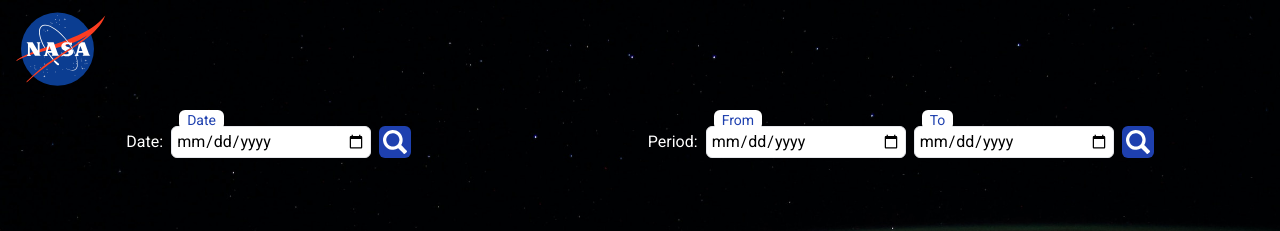
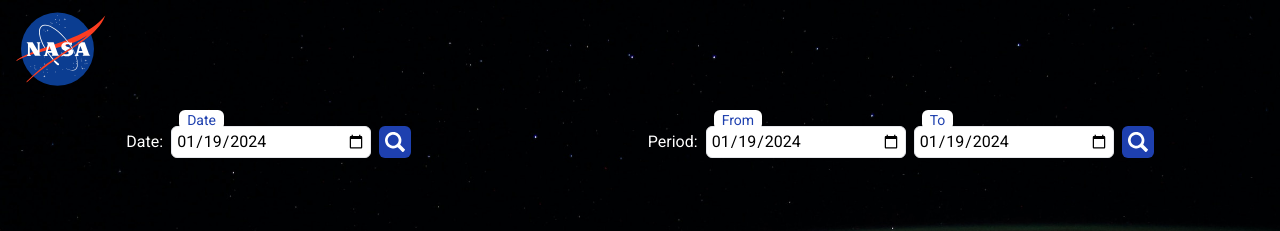
Before and after one commit to VladTarnovskiy/Astronomy, a Next.js app in the folder astronomy/: page / in a window 1280 px wide. Shown: the top 231 px of the page. Built offline with nearby package versions, Linux system fonts and the light colour scheme.

Commit message:
feat: refactor filter components

```diff
--- a/astronomy/app/components/Filters/Filters.tsx
+++ b/astronomy/app/components/Filters/Filters.tsx
@@ -1,31 +1,30 @@
 "use client";
-import { FC, useState } from "react";
+import { ChangeEvent, FC, useState } from "react";
 import Image from "next/image";
 import SearchImg from "@assets/search.svg";
-import { IDatePeriod, usePictures } from "../../../store/store";
+import { usePictures } from "../../../store/store";
 import { shallow } from "zustand/shallow";
 import { getCurrentDate } from "@/utils/getDate";
+import { PeriodFilters } from "../PerodFilters/PeriodFilters";
+import moment from "moment";
 
 export const Filters: FC = () => {
   const [isPictureDateError, setIsPictureDateError] = useState(false);
-  const [isPeriodDateError, setIsPeriodDateError] = useState(false);
-  const [setDate, setDatePeriod, getPhoto, getPeriodPhotos] = usePictures(
-    (state) => [
-      state.setDate,
-      state.setDatePeriod,
-      state.getPhoto,
-      state.getPeriodPhotos,
-    ],
+  const [currentDate, setCurrentDate] = useState<string>(
+    moment().format("YYYY-MM-DD")
+  );
+  const [setDate, getPhoto] = usePictures(
+    (state) => [state.setDate, state.getPhoto],
     shallow
   );
-  const [currentDate, setCurrentDate] = useState<string | undefined>(undefined);
-  const [currentFromDate, setCurrentFromDate] = useState<string | undefined>(
-    undefined
-  );
-  const [currentToDate, setCurrentToDate] = useState<string | undefined>(
-    undefined
-  );
-  const pastDate = new Date("16/07/1995");
+
+  const pastDate = new Date("07/16/1995");
+  const errorMessage = `Date must be between 07/16/1995 and ${getCurrentDate()}`;
+
+  const onChangeDate = (date: ChangeEvent<HTMLInputElement>) => {
+    const newDate = moment(date.target.value).format("YYYY-MM-DD");
+    setCurrentDate(newDate);
+  };
 
   const getPhotoByClick = () => {
     if (currentDate !== undefined) {
@@ -37,34 +36,9 @@ export const Filters: FC = () => {
         setDate(currentDate);
         getPhoto();
         setIsPictureDateError(false);
-        setIsPeriodDateError(false);
       }
     } else {
       setIsPictureDateError(true);
-    }
-  };
-
-  const getPeriodPhotosByClick = () => {
-    if (currentFromDate !== undefined && currentToDate !== undefined) {
-      const nowDate = new Date(Date.now());
-      const chosenFromDate = new Date(currentFromDate);
-      const chosenToDate = new Date(currentToDate);
-      if (
-        chosenFromDate >= nowDate ||
-        chosenFromDate <= pastDate ||
-        chosenToDate >= nowDate ||
-        chosenToDate <= pastDate ||
-        chosenToDate < chosenFromDate
-      ) {
-        setIsPeriodDateError(true);
-      } else {
-        setDatePeriod(currentFromDate, currentToDate);
-        getPeriodPhotos();
-        setIsPeriodDateError(false);
-        setIsPictureDateError(false);
-      }
-    } else {
-      setIsPeriodDateError(true);
     }
   };
 
@@ -85,13 +59,12 @@ export const Filters: FC = () => {
             id="date"
             placeholder="date"
             value={currentDate}
-            onChange={(el) => {
-              setCurrentDate(el.target.value);
-            }}
+            min="1995-16-07"
+            onChange={onChangeDate}
           />
           {isPictureDateError && (
             <div className="absolute left-0 -bottom-10 w-[200px] text-sm text-red-500">
-              Date must be between 16/07/1995 and {getCurrentDate()}
+              {errorMessage}
             </div>
           )}
         </div>
@@ -99,59 +72,10 @@ export const Filters: FC = () => {
           onClick={getPhotoByClick}
           className="h-8 w-8 rounded-md hover:cursor-pointer bg-blue-800 flex justify-center items-center hover:scale-[1.03] hover:opacity-80"
         >
-          <Image src={SearchImg} alt="search" height={24} width={24} />
+          <Image src={SearchImg} alt="search" height={20} width={20} />
         </button>
       </div>
-      <div className="flex p-2 justify-center items-center relative">
-        <h2 className="mr-2">Period:</h2>
-        <div className="relative flex flex-col justify-start min-w-[200px] mr-2">
-          <label
-            htmlFor="from"
-            className="text-sm absolute left-2 -top-4 text-blue-800 bg-white rounded-md px-2"
-          >
-            From
-          </label>
-          <input
-            className="rounded-md h-8 border-[1px] border-color-white text-black outline-none focus:border-blue-800 p-1"
-            type="date"
-            id="from"
-            placeholder="from"
-            value={currentFromDate}
-            onChange={(el) => {
-              setCurrentFromDate(el.target.value);
-            }}
-          />
-        </div>
-        <div className="relative flex flex-col justify-start min-w-[200px] mr-2">
-          <label
-            htmlFor="to"
-            className="text-sm absolute left-2 -top-4 text-blue-800 bg-white rounded-md px-2"
-          >
-            To
-          </label>
-          <input
-            className="rounded-md h-8 border-[1px] border-color-white text-black outline-none focus:border-blue-800 p-1"
-            type="date"
-            id="to"
-            placeholder="to"
-            value={currentToDate}
-            onChange={(el) => {
-              setCurrentToDate(el.target.value);
-            }}
-          />
-        </div>
-        <button
-          onClick={getPeriodPhotosByClick}
-          className="h-8 w-8 rounded-md hover:cursor-pointer bg-blue-800 flex justify-center items-center hover:scale-[1.03] hover:opacity-80"
-        >
-          <Image src={SearchImg} alt="search" height={24} width={24} />
-        </button>
-        {isPeriodDateError && (
-          <div className="absolute left-16 -bottom-4 text-sm text-red-500">
-            Date must be between 16/07/1995 and {getCurrentDate()}
-          </div>
-        )}
-      </div>
+      <PeriodFilters />
     </div>
   );
 };
--- /dev/null
+++ b/astronomy/app/components/Loader/Loader.tsx
@@ -0,0 +1,13 @@
+import { FC } from "react";
+import "./loader.css";
+
+export const Loader: FC = () => {
+  return (
+    <div className="lds-ring mt-[300px]">
+      <div></div>
+      <div></div>
+      <div></div>
+      <div></div>
+    </div>
+  );
+};
--- /dev/null
+++ b/astronomy/app/components/Loader/loader.css
@@ -0,0 +1,35 @@
+.lds-ring {
+  display: inline-block;
+  position: relative;
+  width: 80px;
+  height: 80px;
+}
+.lds-ring div {
+  box-sizing: border-box;
+  display: block;
+  position: absolute;
+  width: 64px;
+  height: 64px;
+  margin: 8px;
+  border: 8px solid #fff;
+  border-radius: 50%;
+  animation: lds-ring 1.2s cubic-bezier(0.5, 0, 0.5, 1) infinite;
+  border-color: #fff transparent transparent transparent;
+}
+.lds-ring div:nth-child(1) {
+  animation-delay: -0.45s;
+}
+.lds-ring div:nth-child(2) {
+  animation-delay: -0.3s;
+}
+.lds-ring div:nth-child(3) {
+  animation-delay: -0.15s;
+}
+@keyframes lds-ring {
+  0% {
+    transform: rotate(0deg);
+  }
+  100% {
+    transform: rotate(360deg);
+  }
+}
--- /dev/null
+++ b/astronomy/app/components/PerodFilters/PeriodFilters.tsx
@@ -0,0 +1,110 @@
+"use client";
+import { ChangeEvent, FC, useState } from "react";
+import Image from "next/image";
+import SearchImg from "@assets/search.svg";
+import { usePictures } from "../../../store/store";
+import { shallow } from "zustand/shallow";
+import { getCurrentDate } from "@/utils/getDate";
+import moment from "moment";
+
+export const PeriodFilters: FC = () => {
+  const [isPeriodDateError, setIsPeriodDateError] = useState(false);
+  const [currentFromDate, setCurrentFromDate] = useState<string>(
+    moment().format("YYYY-MM-DD")
+  );
+  const [currentToDate, setCurrentToDate] = useState<string>(
+    moment().format("YYYY-MM-DD")
+  );
+  const [setDatePeriod, getPeriodPhotos] = usePictures(
+    (state) => [state.setDatePeriod, state.getPeriodPhotos],
+    shallow
+  );
+  const pastDate = new Date("07/16/1995");
+  const errorMessage = `Date must be between 07/16/1995 and ${getCurrentDate()}`;
+
+  const getPeriodPhotosByClick = () => {
+    if (currentFromDate !== undefined && currentToDate !== undefined) {
+      const nowDate = new Date(Date.now());
+      const chosenFromDate = new Date(currentFromDate);
+      const chosenToDate = new Date(currentToDate);
+      if (
+        chosenFromDate >= nowDate ||
+        chosenFromDate <= pastDate ||
+        chosenToDate >= nowDate ||
+        chosenToDate <= pastDate ||
+        chosenToDate < chosenFromDate
+      ) {
+        setIsPeriodDateError(true);
+      } else {
+        setDatePeriod(currentFromDate, currentToDate);
+        getPeriodPhotos();
+        setIsPeriodDateError(false);
+      }
+    } else {
+      setIsPeriodDateError(true);
+    }
+  };
+
+  const onChangeFromDate = (date: ChangeEvent<HTMLInputElement>) => {
+    const newDate = moment(date.target.value).format("YYYY-MM-DD");
+    setCurrentFromDate(newDate);
+  };
+
+  const onChangeToDate = (date: ChangeEvent<HTMLInputElement>) => {
+    const newDate = moment(date.target.value).format("YYYY-MM-DD");
+    setCurrentToDate(newDate);
+  };
+
+  return (
+    <div>
+      <div className="flex p-2 justify-center items-center relative">
+        <h2 className="mr-2">Period:</h2>
+        <div className="relative flex flex-col justify-start min-w-[200px] mr-2">
+          <label
+            htmlFor="from"
+            className="text-sm absolute left-2 -top-4 text-blue-800 bg-white rounded-md px-2"
+          >
+            From
+          </label>
+          <input
+            className="rounded-md h-8 border-[1px] border-color-white text-black outline-none focus:border-blue-800 p-1"
+            type="date"
+            id="from"
+            placeholder="from"
+            min="1995-16-07"
+            value={currentFromDate}
+            onChange={onChangeFromDate}
+          />
+        </div>
+        <div className="relative flex flex-col justify-start min-w-[200px] mr-2">
+          <label
+            htmlFor="to"
+            className="text-sm absolute left-2 -top-4 text-blue-800 bg-white rounded-md px-2"
+          >
+            To
+          </label>
+          <input
+            className="rounded-md h-8 border-[1px] border-color-white text-black outline-none focus:border-blue-800 p-1"
+            type="date"
+            id="to"
+            placeholder="to"
+            min="1995-16-07"
+            value={currentToDate}
+            onChange={onChangeToDate}
+          />
+        </div>
+        <button
+          onClick={getPeriodPhotosByClick}
+          className="h-8 w-8 rounded-md hover:cursor-pointer bg-blue-800 flex justify-center items-center hover:scale-[1.03] hover:opacity-80"
+        >
+          <Image src={SearchImg} alt="search" height={20} width={20} />
+        </button>
+        {isPeriodDateError && (
+          <div className="absolute left-16 -bottom-4 text-sm text-red-500">
+            {errorMessage}
+          </div>
+        )}
+      </div>
+    </div>
+  );
+};
--- a/astronomy/app/layout.tsx
+++ b/astronomy/app/layout.tsx
@@ -2,6 +2,7 @@ import type { Metadata } from "next";
 import { Roboto } from "next/font/google";
 import "./globals.css";
 import { Header } from "./components/Header/Header";
+
 const roboto = Roboto({
   weight: ["400", "700"],
   subsets: ["latin"],
@@ -9,8 +10,8 @@ const roboto = Roboto({
 });
 
 export const metadata: Metadata = {
-  title: "Create Next App",
-  description: "Generated by create next app",
+  title: "Astronomy",
+  description: "Astronomy picture of the day",
 };
 
 export default function RootLayout({
--- a/astronomy/app/page.tsx
+++ b/astronomy/app/page.tsx
@@ -4,9 +4,10 @@ import { shallow } from "zustand/shallow";
 import { usePictures } from "../store/store";
 import { Filters } from "./components/Filters/Filters";
 import { Picture } from "./components/Picture/Picture";
+import { Loader } from "./components/Loader/Loader";
 
 export default function Main() {
-  const [isPeriodPhotos, photo, periodPhotos] = usePictures(
+  const [isPeriodPhotos, photo, periodPhotos, isLoading] = usePictures(
     (state) => [
       state.isPeriodPhotos,
       state.photo,
--- a/astronomy/package.json
+++ b/astronomy/package.json
@@ -9,6 +9,7 @@
     "lint": "next lint"
   },
   "dependencies": {
+    "moment": "^2.30.1",
     "next": "14.0.4",
     "react": "^18",
     "react-dom": "^18",
--- a/astronomy/types/photosResponse.ts
+++ b/astronomy/types/photosResponse.ts
@@ -2,7 +2,7 @@ export interface IPicture {
   copyright: string;
   date: string;
   explanation: string;
-  hdurl: string;
+  hdurl: string | undefined;
   media_type: string;
   service_version: string;
   title: string;
```
Also changed, not shown: astronomy/app/components/Picture/Picture.tsx (+10 -2 lines), 1 other file (tests, documents, lock files or other folders).
